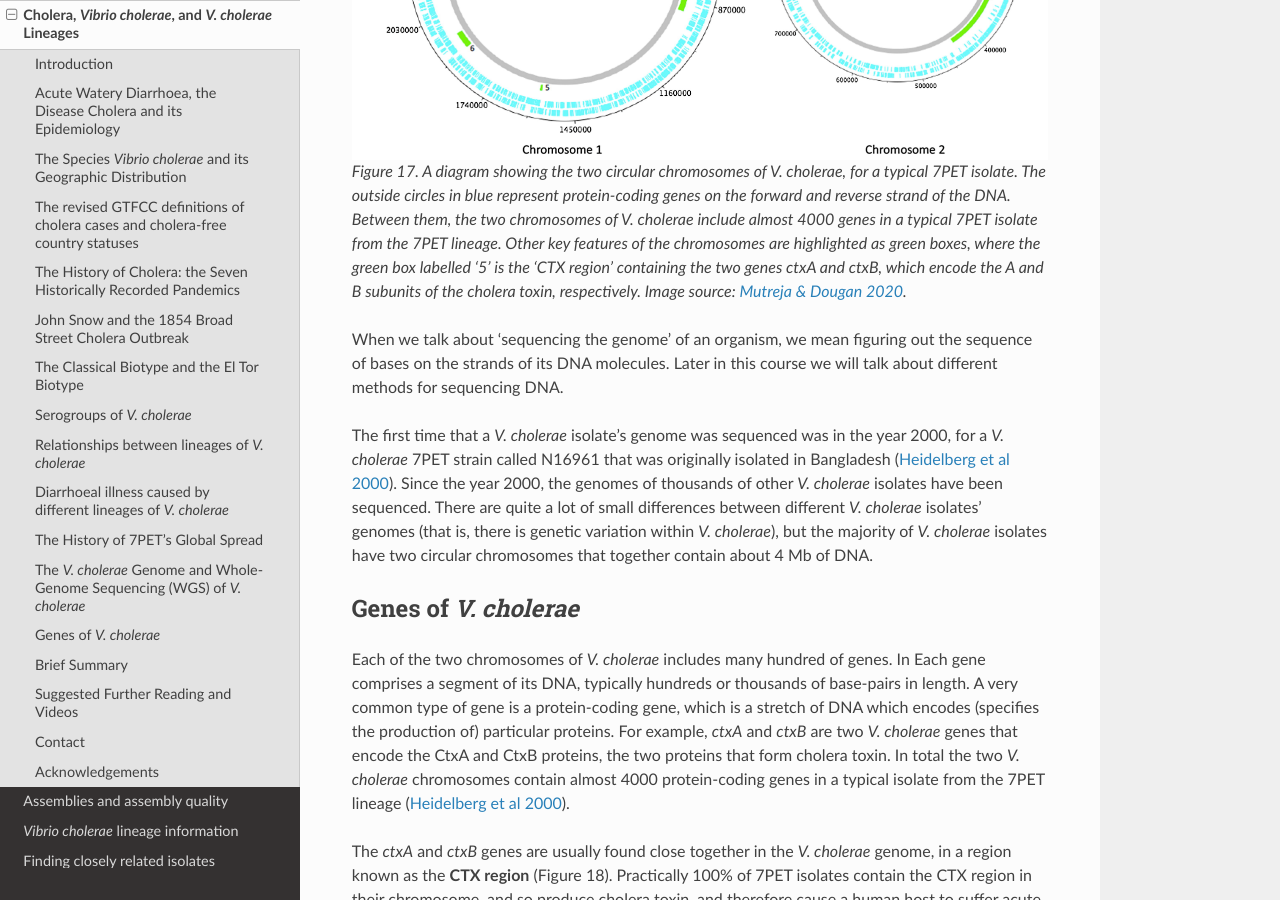
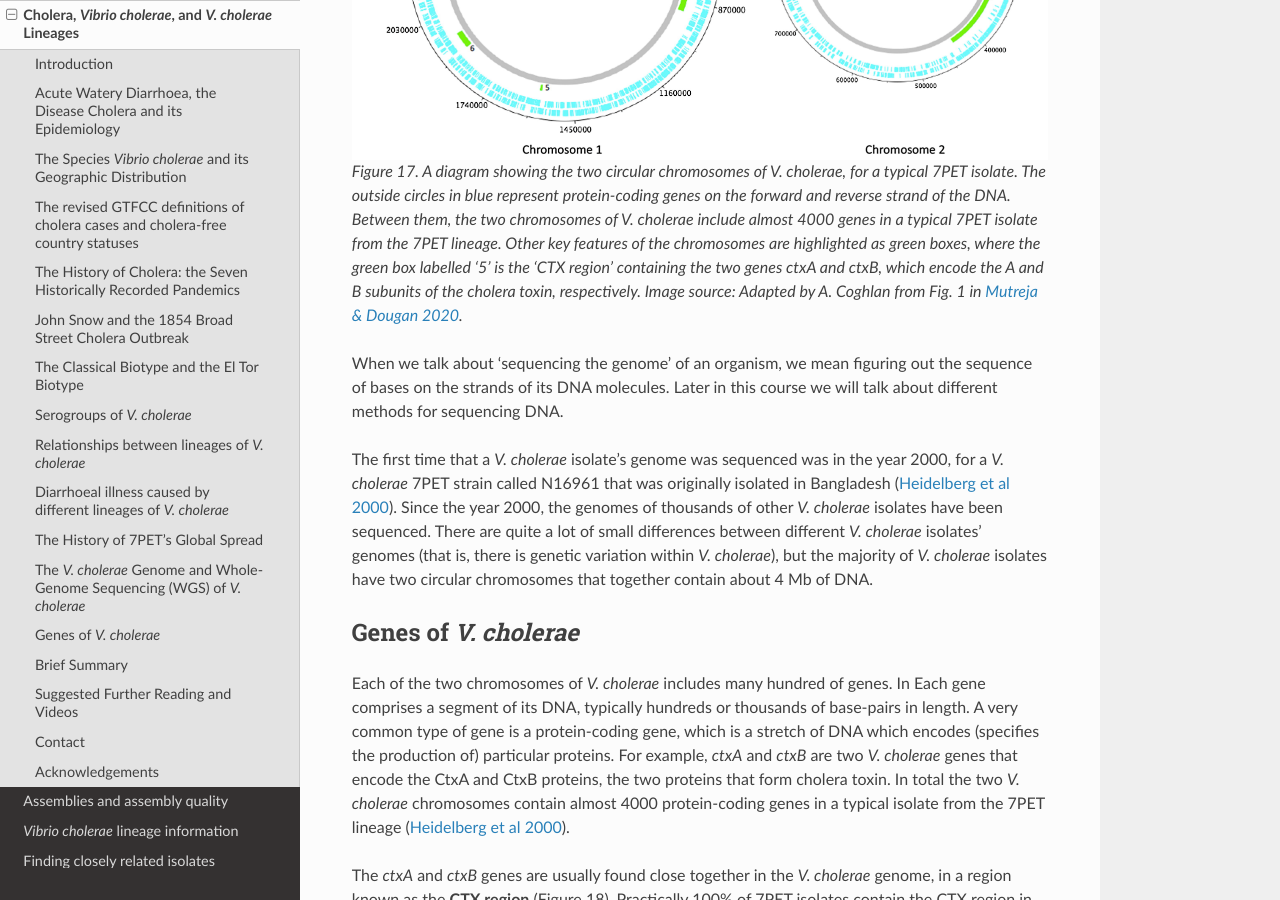
Before and after one commit to avrilcoghlan/cholerabook, a Sphinx documentation site: the page built from docs/source/vibriogenomes.rst, in a window 1280 px wide and 900 px high, scrolled down 16075 px. Built offline with Sphinx 7.4.7 and the Read the Docs theme 2.0.0, drawn with Linux system fonts in a browser that asks for light colours.

Commit message:
Update vibriogenomes.rst

```diff
--- a/docs/source/vibriogenomes.rst
+++ b/docs/source/vibriogenomes.rst
@@ -485,7 +485,7 @@ and Chromosome 2 about 1 million base-pairs (1 Mb; `Heidelberg et al 2000`_).
 .. figure:: Chromosomes.png
   :width: 800
 
-  Figure 17. A diagram showing the two circular chromosomes of *V. cholerae*, for a typical 7PET isolate. The outside circles in blue represent protein-coding genes on the forward and reverse strand of the DNA. Between them, the two chromosomes of *V. cholerae* include almost 4000 genes in a typical 7PET isolate from the 7PET lineage. Other key features of the chromosomes are highlighted as green boxes, where the green box labelled '5' is the 'CTX region' containing the two genes *ctxA* and *ctxB*, which encode the A and B subunits of the cholera toxin, respectively. Image source: `Mutreja & Dougan 2020`_.
+  Figure 17. A diagram showing the two circular chromosomes of *V. cholerae*, for a typical 7PET isolate. The outside circles in blue represent protein-coding genes on the forward and reverse strand of the DNA. Between them, the two chromosomes of *V. cholerae* include almost 4000 genes in a typical 7PET isolate from the 7PET lineage. Other key features of the chromosomes are highlighted as green boxes, where the green box labelled '5' is the 'CTX region' containing the two genes *ctxA* and *ctxB*, which encode the A and B subunits of the cholera toxin, respectively. Image source: Adapted by A. Coghlan from Fig. 1 in `Mutreja & Dougan 2020`_.
 
 .. _Mutreja & Dougan 2020: https://pubmed.ncbi.nlm.nih.gov/31345641/
 
```
